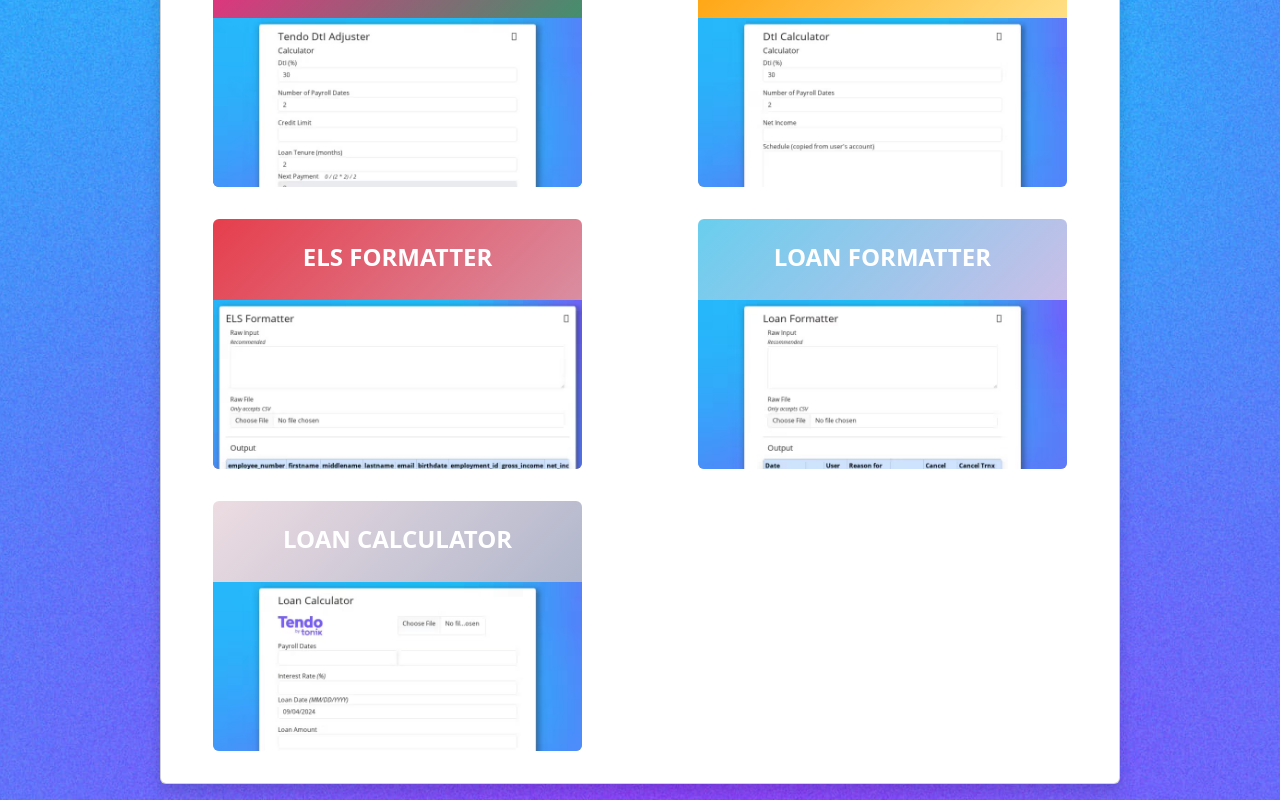
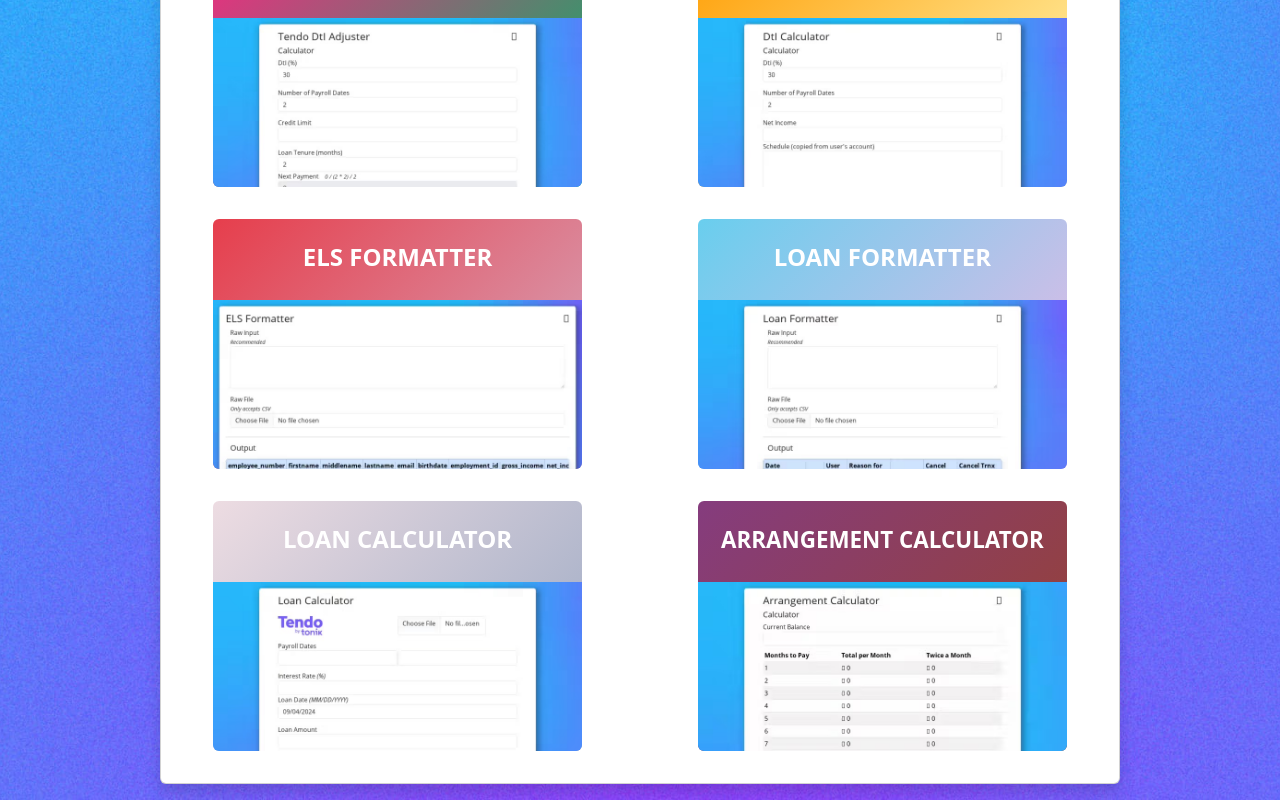
Before and after one commit to GuillaumeFerron/tendopay-tools, a Vue app: page / in a window 1280 px wide. Shown: the part 394-1194 px from the top of the page. Built offline with nearby package versions, Linux system fonts and the light colour scheme.

Commit message:
ARRANGEMENT CALCULATOR

```diff
--- a/src/components/common/ToolBody.vue
+++ b/src/components/common/ToolBody.vue
@@ -57,6 +57,11 @@ export default {
           title: 'LOAN CALCULATOR',
           url: 'https://tendo-loan-calculator.netlify.app/',
           img: '/tools/loan-calculator.jpeg'
+        },
+        {
+          title: 'ARRANGEMENT CALCULATOR',
+          url: 'https://tendo-arrangement-calculator.netlify.app/',
+          img: '/tools/arrangement-calculator.jpeg'
         }
       ]
     }
@@ -112,6 +117,14 @@ export default {
     background: linear-gradient(135deg, #EDDCE2, #99A8C3);
   }
 
+  .tool-7 {
+    background: linear-gradient(135deg, #853C7E, #97422E);
+
+    b {
+      font-size: 1.4rem;
+    }
+  }
+
   .tool-image {
     background-position: top center;
     background-repeat: no-repeat;
```
Also changed, not shown: public/tools/arrangement-calculator.jpeg (added).
